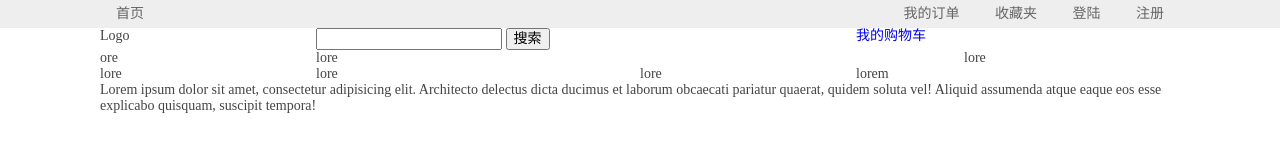
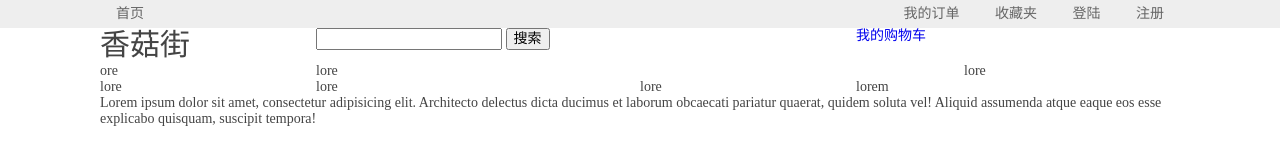
Before and after one commit to sbuteryd/e-commerce, a plain HTML site: page index.html in a window 1280 px wide. Drawn offline with Linux system fonts and the light colour scheme.

Commit message:
8-1 css header logo先用文字

```diff
--- a/css/main.css
+++ b/css/main.css
@@ -89,3 +89,9 @@ a {
 .top-nav .item:hover {
     color: #333;
 }
+
+/*header css*/
+
+.header .logo {
+    font-size: 30px;
+}
--- a/index.html
+++ b/index.html
@@ -22,7 +22,7 @@
     </div>
     <div class="header clear-float">
         <div class="container">
-            <div class="col-2">Logo</div>
+            <div class="col-2 logo" >香菇街</div>
             <div class="col-5">
                 <input type="text">
                 <button>搜索</button>
```
